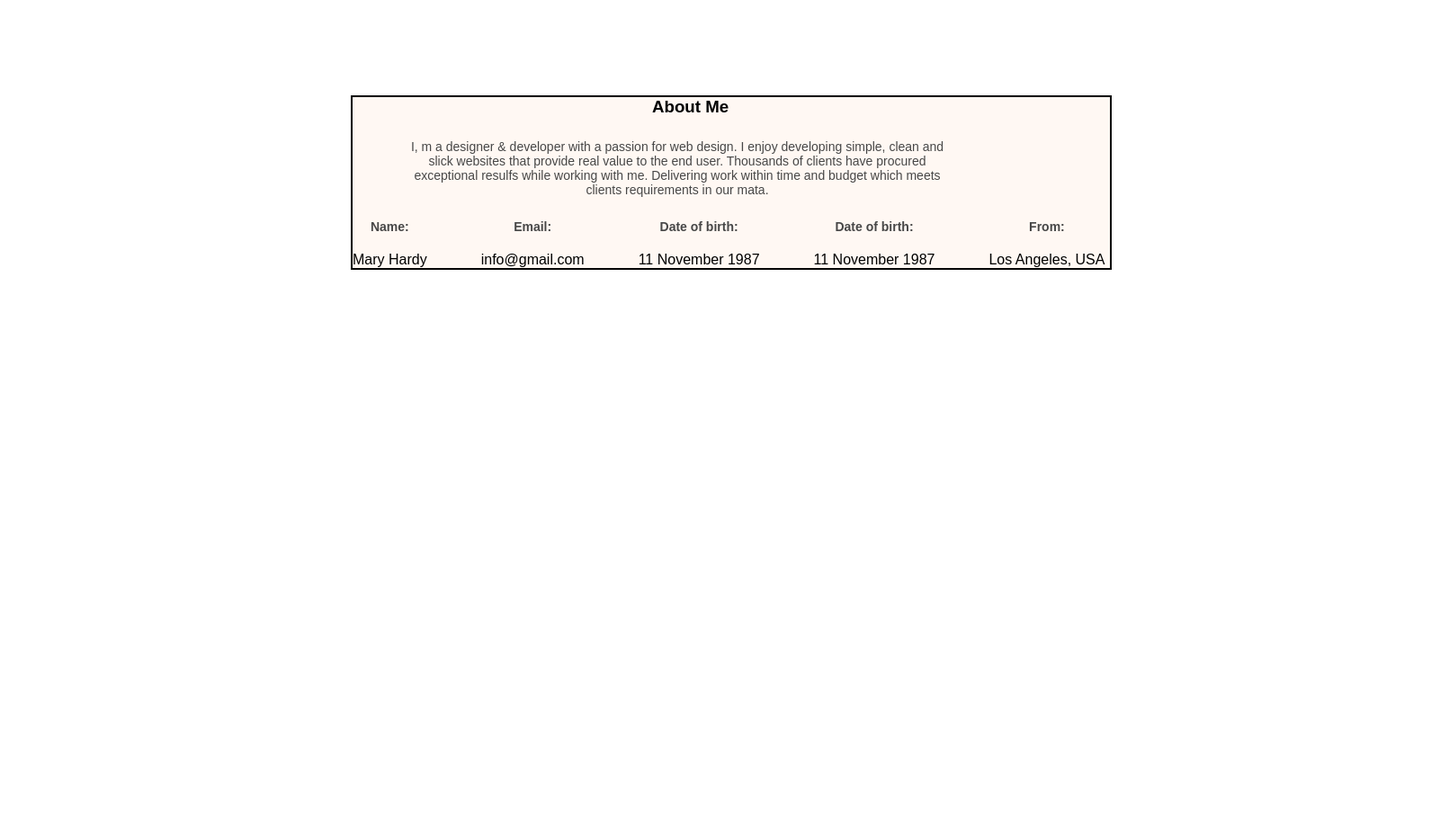
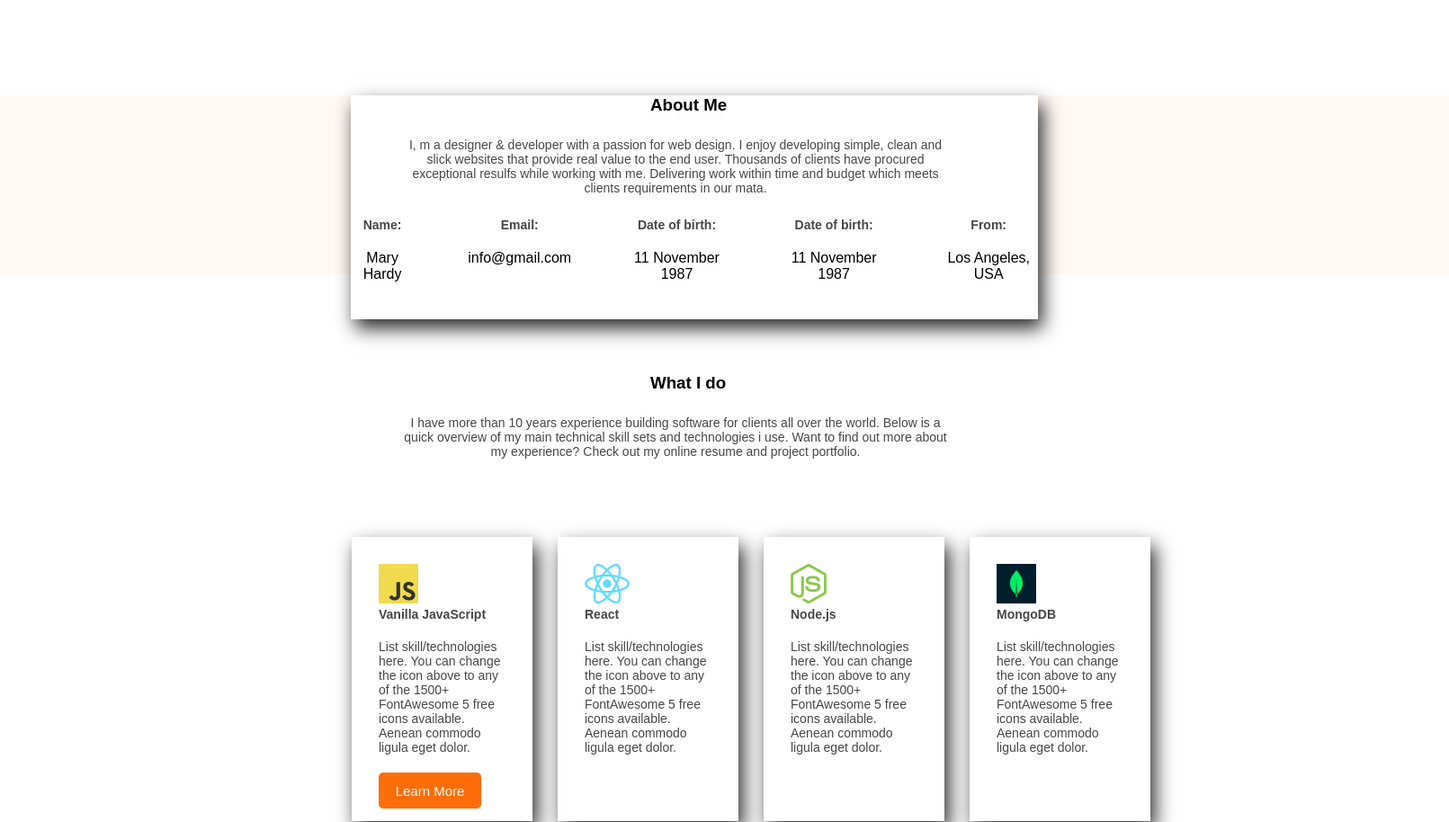
Before and after one commit to DesignerSurjo/portfolio-project, a plain HTML site: page index.html in a window 1280 px wide. Shown: the part 744-1658 px from the top of the page at 90% size, 1611 px wide, since content can reach past the window. Before the commit the page ends 1044 px from the top, so only its background shows below. Drawn offline with Linux system fonts and the light colour scheme.

Commit message:
about section complete

```diff
--- a/index.html
+++ b/index.html
@@ -47,8 +47,8 @@
         </div>
 
     </main>
-
- <section class="sec1">
+    <div class="div1">
+        <section class="sec1">
             <div class="about">
                 <h3>About Me</h3>
             </div>
@@ -84,6 +84,44 @@
 
 
         </section>
+    </div>
+
+
+
+        <section class="sec2">
+            <div class="about">
+                <h3>What I do</h3>
+            </div>
+            <div>
+                <p id="main-about" class="main-description">
+                    I have more than 10 years experience building software for clients all over the world. Below is a quick overview of my main technical skill sets and technologies i use. Want to find out more about my experience? Check out my online resume and project portfolio. </p>
+            </div>
+
+            <div class="MongoDB">
+              <div class="react">
+                <img src="images/icons/js.png" alt="">
+                <h3 class="main-description">Vanilla JavaScript</h3>
+                <p id="main-db" class="main-description">List skill/technologies here. You can change the icon above to any of the 1500+ FontAwesome 5 free icons available. Aenean commodo ligula eget dolor.</p>
+                <button class="btn">Learn More</button>
+              </div>
+              <div class="react">
+                <img src="images/icons/react.png" alt="">
+                <h3 class="main-description">React</h3>
+                <p id="main-db" class="main-description">List skill/technologies here. You can change the icon above to any of the 1500+ FontAwesome 5 free icons available. Aenean commodo ligula eget dolor.</p>
+              </div>
+              <div class="react">
+                <img src="images/icons/nodejs.png" alt="">
+                <h3 class="main-description">Node.js</h3>
+                <p id="main-db" class="main-description">List skill/technologies here. You can change the icon above to any of the 1500+ FontAwesome 5 free icons available. Aenean commodo ligula eget dolor.</p>
+              </div>
+              <div class="react">
+                <img src="images/icons/mongo.png" alt="">
+                <h3 class="main-description">MongoDB</h3>
+                <p id="main-db" class="main-description">List skill/technologies here. You can change the icon above to any of the 1500+ FontAwesome 5 free icons available. Aenean commodo ligula eget dolor.</p>
+              </div>
+            </div>
+
+        </section>
 
 
     <footer>
--- a/style.css
+++ b/style.css
@@ -111,13 +111,21 @@ main {
 .sec1 {
     margin-left: 390px;
     margin-top: 120px;
-    background-color: #FFF8F3;
-    border: 2px solid;
-    width: 842px;
+    background-color: #ffffff;
+    box-shadow: 5px 10px 20px rgba(0, 0, 0, 0.848);
+    width: 764px;
+    height: 249px;
 
 
 }
-#main-about{
+
+.div1 {
+    background-color: #FFF8F3;
+    height: 199px;
+    width: 1611px;
+}
+
+#main-about {
     text-align: center;
     margin-left: 53px;
 
@@ -127,3 +135,30 @@ main {
     margin-left: 333px;
     margin-bottom: 25px;
 }
+
+.sec2 {
+    margin-left: 390px;
+    margin-top: 110px;
+}
+
+.MongoDB {
+    display: flex;
+    align-items: center;
+    padding: 1px;
+    margin-top: 86px;
+    background-color: white;
+    gap: 28px;
+
+}
+.react{
+  align-items: center;
+  height: 256px;
+  width: 170px;
+  padding: 30px;
+  box-shadow: 5px 10px 20px rgba(0, 0, 0, 0.848);
+}
+
+#main-db {
+    max-width: 209px;
+
+}
```
